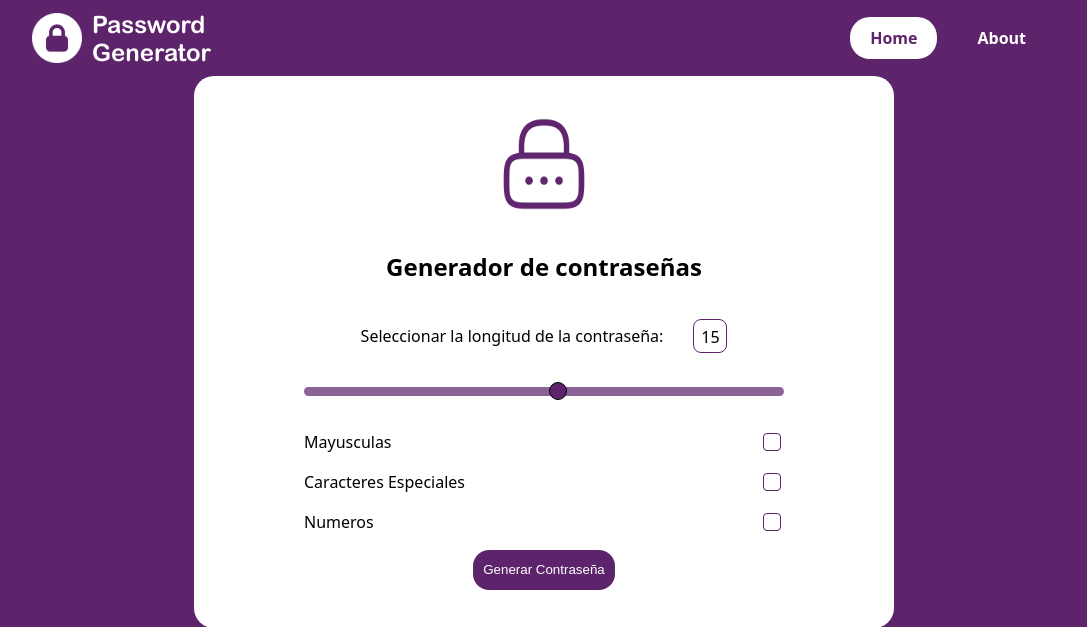
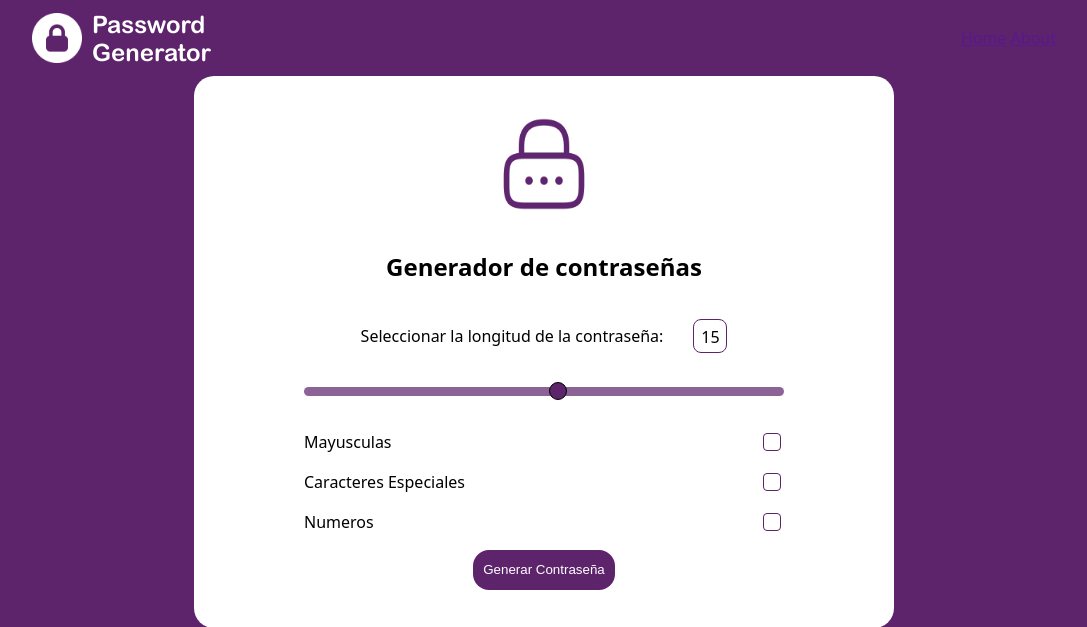
Before and after one commit to LilAguh/generador-de-claves-django, a Django app: template generator/templates/home.html in a window 1280 px wide. Shown: the top 627 px of the page, without its empty margins (96-1183 px from the left). Run offline with Django 4.2, Linux system fonts and the light colour scheme; the template is opened without the code that fills it, so the values that code supplies are empty.

Commit message:
se elimina el estilado del nav

```diff
--- a/generator/static/css/layout.css
+++ b/generator/static/css/layout.css
@@ -35,37 +35,3 @@ header {
     font-size: 24px;
     font-weight: 400;
 }
-
-nav {
-    display: flex;
-    align-items: center;
-    justify-content: space-between;
-}
-
-.nav-link {
-    color: white;
-    text-decoration: none;
-    padding: 10px 20px;
-    margin: 0 10px;
-    font-weight: bold;
-}
-
-.selected {
-    color: #5d246b;
-    font-weight: bold;
-    background-color: white;
-    padding: 10px 20px;
-    text-align: center;
-    text-indent: center;
-    border-radius: 20px;
-}
-
-.nav-link:hover {
-    color: black;
-    font-weight: bold;
-    background-color: #ffffff83;
-    padding: 10px 20px;
-    text-align: center;
-    text-indent: center;
-    border-radius: 20px;
-}
```
